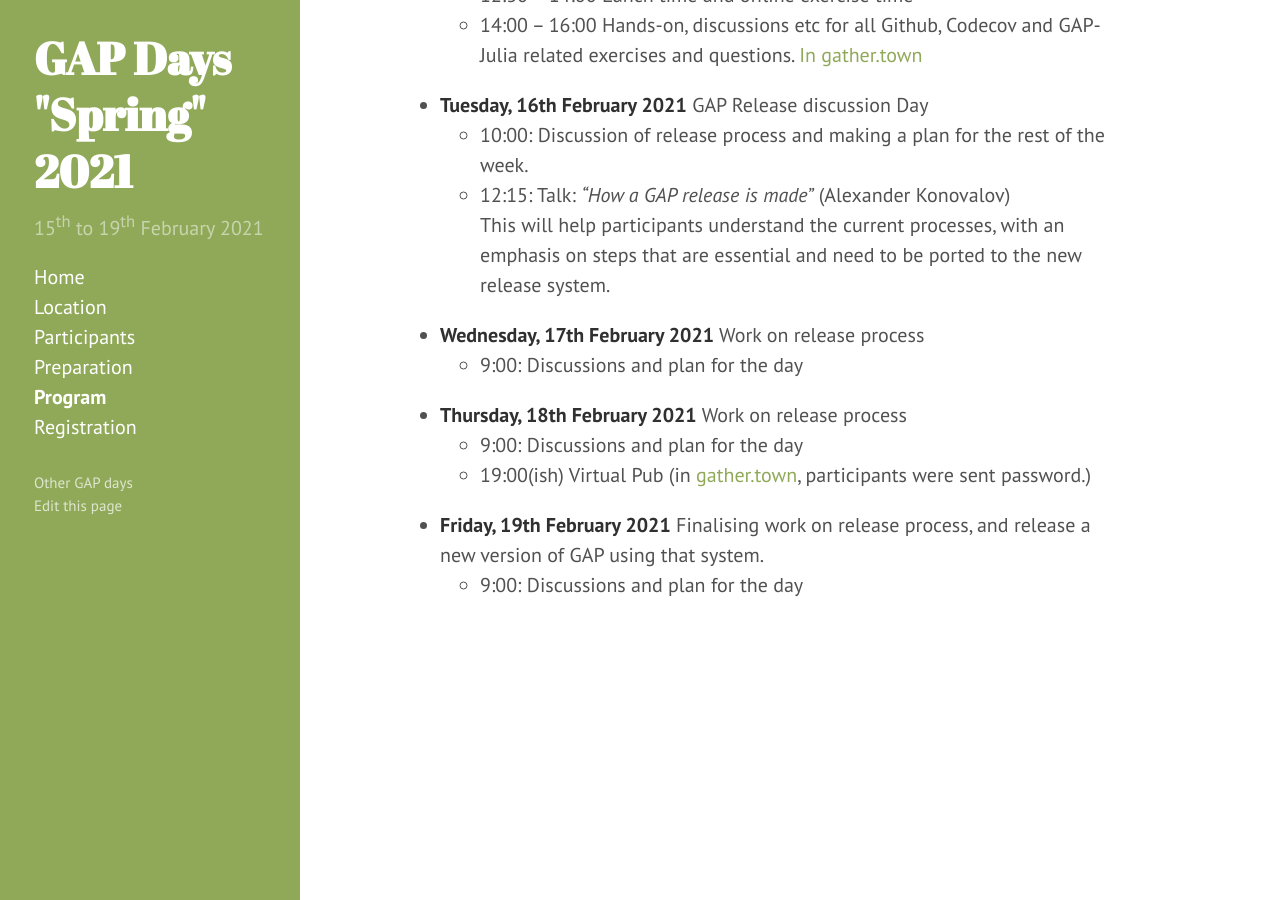
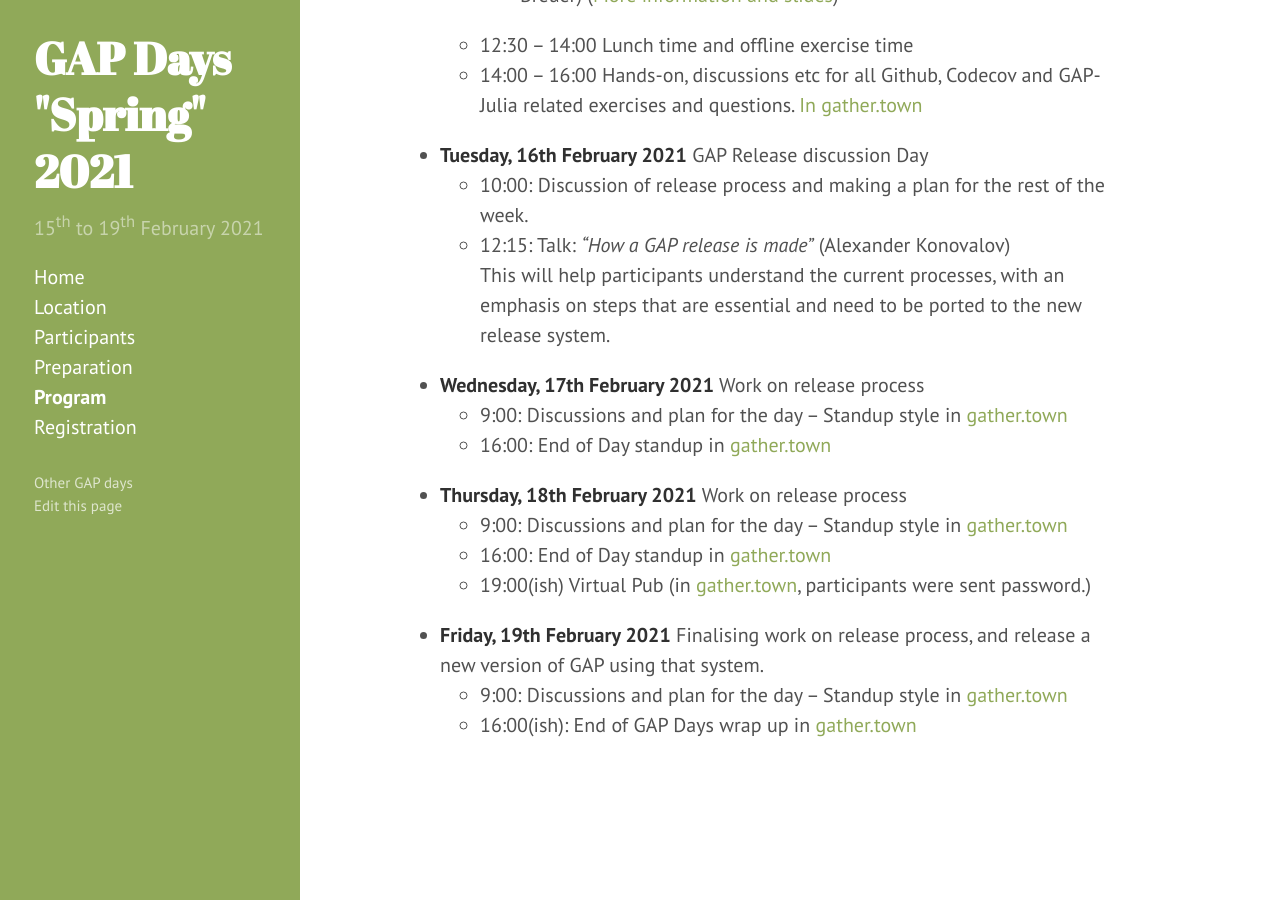
Before and after one commit to gapdays/gapdays2021-spring, a Jekyll site: the page built from program.md, in a window 1280 px wide and 900 px high, scrolled down 1115 px. Built offline with Jekyll 4.4.1, drawn with Linux system fonts in a browser that asks for light colours; some of the changed text lies outside the part shown.

Commit message:
updated program

```diff
--- a/program.md
+++ b/program.md
@@ -20,6 +20,8 @@ about the various work packages.
 
 All scheduled talks are going to be held in [BigBlueButton](https://bbb.rlp.net/b/hor-foe-hdv-ahz).
 The room code will be sent to participants.
+
+For **gather.town** all participants have been sent the passwords for the rooms.
 
 ## Schedule
 The tentative schedule is as follows; note that **all time are UTC** (so e.g. our German visitors should add 1 hour)
@@ -44,12 +46,15 @@ The tentative schedule is as follows; note that **all time are UTC** (so e.g. ou
            This will help participants understand the current processes, with an emphasis
            on steps that are essential and need to be ported to the new release system.
 - **Wednesday, 17th February 2021** Work on release process
-  - 9:00: Discussions and plan for the day
+  - 9:00: Discussions and plan for the day -- Standup style in [gather.town](https://gather.town/app/nVLGg495C43fTrka/GAPDaysWorkspace)
+  - 16:00: End of Day standup in [gather.town](https://gather.town/app/nVLGg495C43fTrka/GAPDaysWorkspace)
 - **Thursday, 18th February 2021** Work on release process
-  - 9:00: Discussions and plan for the day
+  - 9:00: Discussions and plan for the day -- Standup style in [gather.town](https://gather.town/app/nVLGg495C43fTrka/GAPDaysWorkspace)
+  - 16:00: End of Day standup in [gather.town](https://gather.town/app/nVLGg495C43fTrka/GAPDaysWorkspace)
   - 19:00(ish) Virtual Pub (in [gather.town](https://gather.town/app/KgZHhZP9v7IHMYDX/gapdayspub), participants were sent password.)
 - **Friday, 19th February 2021** Finalising work on release process, and release a new version of GAP using that system.
-  - 9:00: Discussions and plan for the day
+  - 9:00: Discussions and plan for the day -- Standup style in [gather.town](https://gather.town/app/nVLGg495C43fTrka/GAPDaysWorkspace)
+  - 16:00(ish): End of GAP Days wrap up in [gather.town](https://gather.town/app/nVLGg495C43fTrka/GAPDaysWorkspace)
 
 <!--
 We will have the introductory talks to the various workpackages on Monday and Tuesday, overall the video conference will be running throughout the conference and any check-ins will be done through it or via slack.
```
